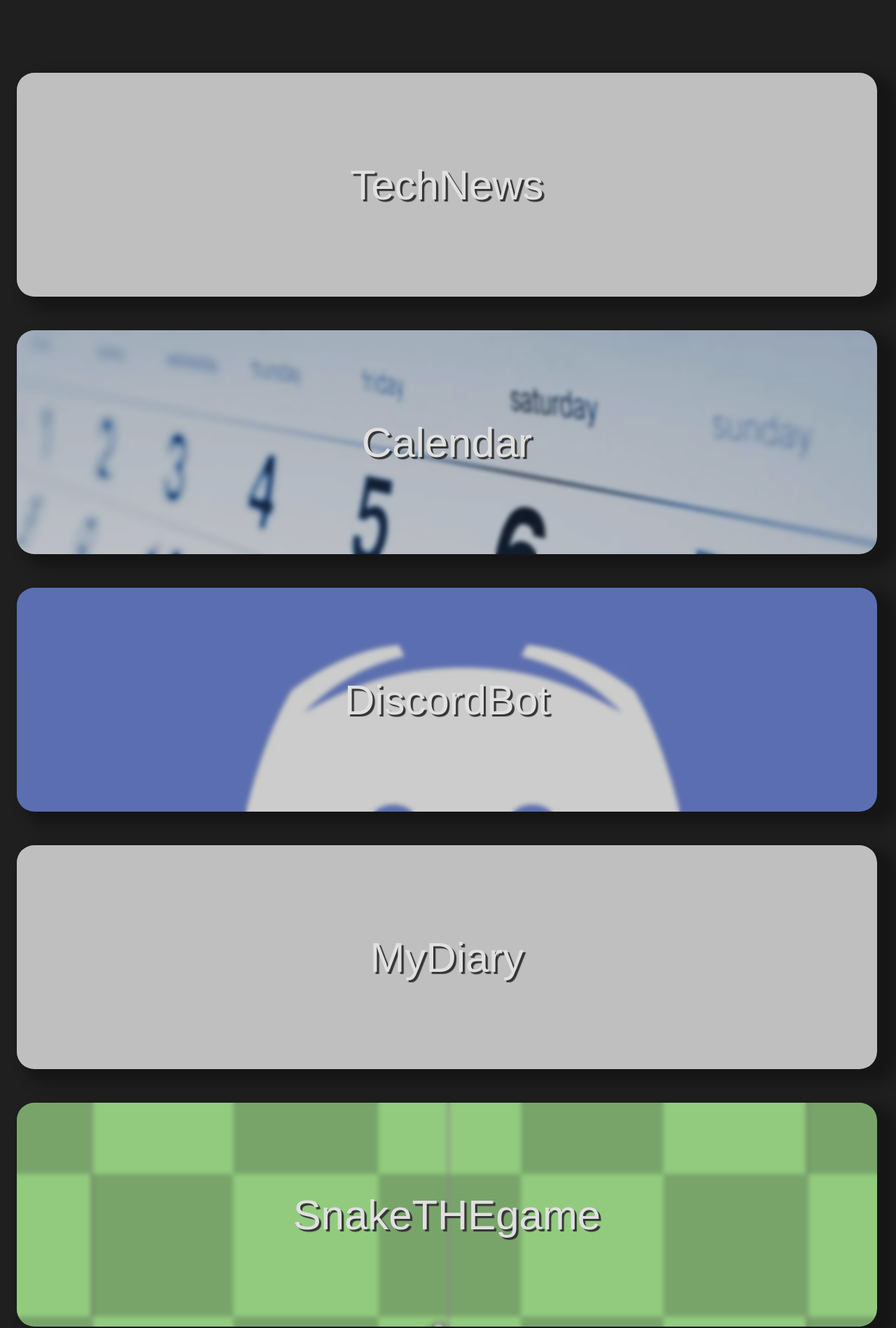
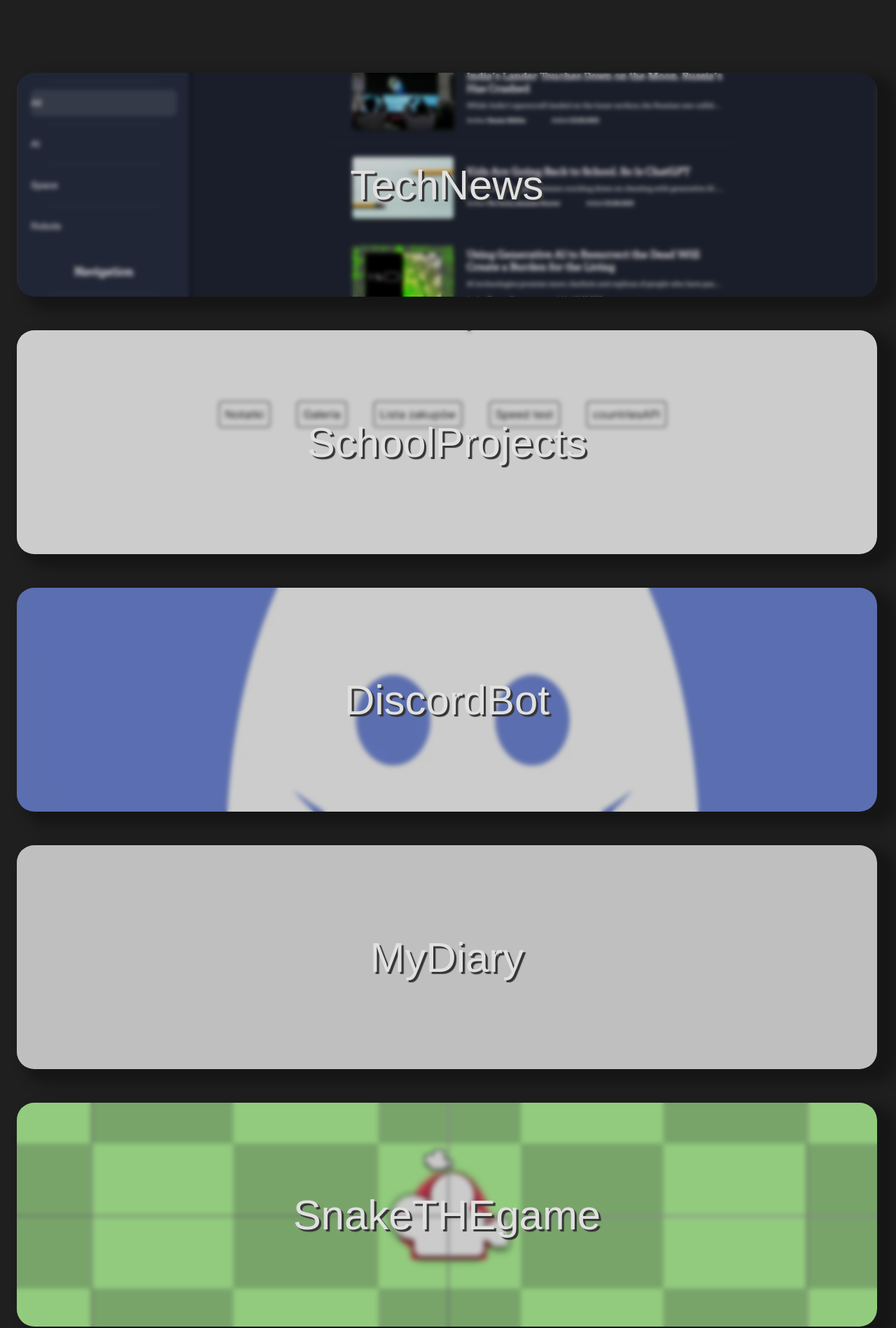
Before and after one commit to lis531/oldPortfolio, a React (Vite) app: page / in a window 1280 px wide. Shown: the part 1790-3688 px from the top of the page at 70% size. Built offline with nearby package versions, Linux system fonts and the light colour scheme.

Commit message:
small changes/improvements

```diff
--- a/src/index.css
+++ b/src/index.css
@@ -4,18 +4,11 @@
   font-weight: 400;
   color-scheme: light dark;
   background-color: var(--color-background);
-  --color-background: #1F1F1F;
-  --font-color: #e0e0e0;
-  --bar-color: #161616;
-  --box-shadow-color: #161616;
-  --text-shadow-color: #353535;
-  --input-color: #1B1B1B;
   transition: ease-in-out 500ms;
   scroll-behavior: smooth;
 }
 
 a {
-  color: #548DDE;
   text-decoration: inherit;
   transition: ease-in-out 0.5s;
 }
@@ -38,6 +31,7 @@
 
 body::-webkit-scrollbar-thumb{
   background: var(--text-shadow-color);
+  border-radius: 3px;
 }
 
 h1 {
@@ -103,7 +97,6 @@
   align-items: center;
   width: 100%;
   height: 100%;
-  font-size: 2.7rem;
   gap: 10vw;
   margin-left: 8vw;
   font-weight: lighter;
@@ -293,18 +286,23 @@
 
 #SnakeTHEgame{
   background-image: url(snake.png);
-}
-#Calendar{
-  background-image: url(calendar.webp);
+  background-position: center center;
 }
 #GoodToKnow{
   background-image: url(mind.jpeg);
-}
-#PhoneWidgets{
-  background-image: url(widget.jpg);
+  background-position: center center;
 }
 #DiscordBot{
   background-image: url(discord.png);
+  background-position: center center;
+}
+#SchoolProjects{
+  background-image: url(schoolProjectBg.png);
+  background-position: center center;
+}
+#TechNews{
+  background-image: url(techNewsBg.png);
+  background-position: center center;
 }
 
 /*Contact*/
@@ -351,8 +349,6 @@
   display: flex;
   justify-content: center;
   align-items: center;
-  opacity: 1;
-  visibility: visible;
   overflow: hidden;
   transition: all 0.6s ease-in-out;
   z-index: 100;
--- a/src/projects.jsx
+++ b/src/projects.jsx
@@ -15,13 +15,6 @@
     header: 'GoodToKnow',
     paragraph: 'An app made with HTML, CSS, TypeScript and react using OpenAI to give you some interesting information everyday. No relase date. (not in development)',
     href: 'https://github.com/lis531/GoodToKnow',
-    tryOut: '',
-    tryOutStyle: { display: 'none' }
-  },
-  Calendar: {
-    header: 'Calendar',
-    paragraph: 'Advanced calendar made using HTML, CSS, TypeScript and react. Planned to relase in 2023. (active development)',
-    href: 'https://github.com/lis531/Calendar',
     tryOut: '',
     tryOutStyle: { display: 'none' }
   },
@@ -95,7 +88,7 @@
         <h1 ref={el => elements.current[0] = el}><span className="anim">M</span><span className="anim">y</span><span className='space'></span><span className="anim">P</span><span className="anim">r</span><span className="anim">o</span><span className="anim">j</span><span className="anim">e</span><span className="anim">c</span><span className="anim">t</span><span className="anim">s</span></h1>
         <div className="wrapper">
           <button className="box" id="TechNews" onClick={() => toggleModal('TechNews')} ref={el => elements.current[1] = el}><span><h3>TechNews</h3></span></button>
-          <button className="box" id="Calendar" onClick={() => toggleModal('Calendar')} ref={el => elements.current[2] = el}><span><h3>Calendar</h3></span></button>
+          <button className="box" id="SchoolProjects" onClick={() => toggleModal('SchoolProjects')} ref={el => elements.current[2] = el}><span><h3>SchoolProjects</h3></span></button>
         </div>
         <div className="wrapper">
           <button className="box" id="DiscordBot" onClick={() => toggleModal('DiscordBot')} ref={el => elements.current[3] = el}><span><h3>DiscordBot</h3></span></button>
@@ -104,9 +97,6 @@
         <div className="wrapper">
           <button className="box" id="SnakeTHEgame" onClick={() => toggleModal('SnakeTHEgame')} ref={el => elements.current[5] = el}><span><h3>SnakeTHEgame</h3></span></button>
           <button className="box" id="GoodToKnow" onClick={() => toggleModal('GoodToKnow')} ref={el => elements.current[6] = el}><span><h3>GoodToKnow</h3></span></button>
-        </div>
-        <div className="wrapper">
-          <button className="box" id="SchoolProjects" onClick={() => toggleModal('SchoolProjects')} ref={el => elements.current[7] = el}><span><h3>SchoolProjects</h3></span></button>
         </div>
       </div>
       <div className={modalClassName}>
```
Also changed, not shown: src/schoolProjectBg.png (added), src/techNewsBg.png (added), 9 other files (tests, documents, lock files or other folders).
